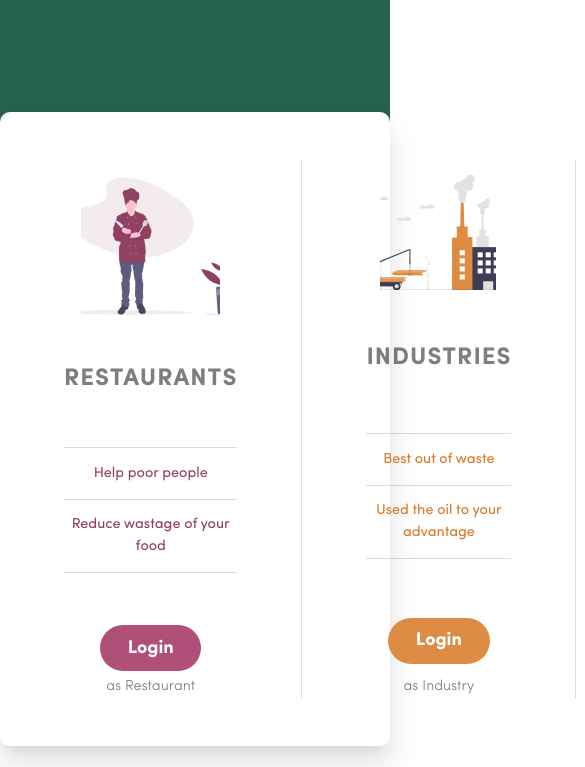
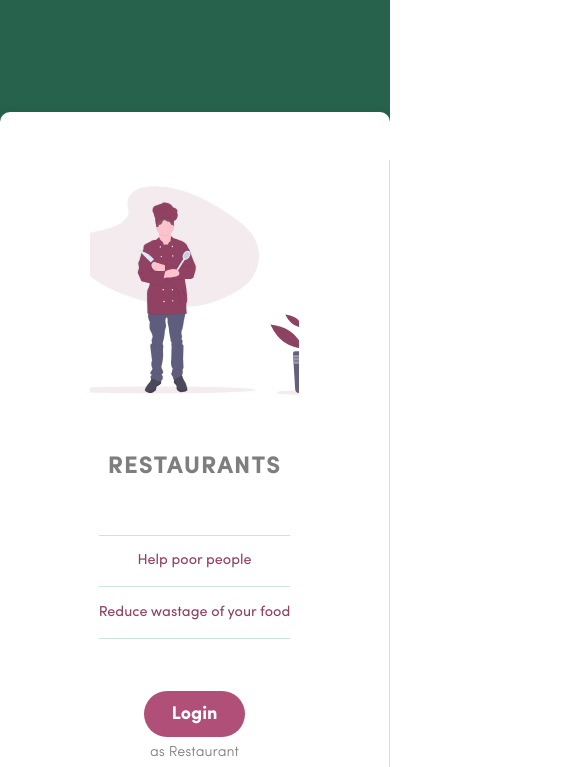
Before and after one commit to Sarans13/Resatiate, a website: page index.html in a window 390 px wide. Shown: the part 846-1613 px from the top of the page, 585 px wide, since content can reach past the window. Drawn offline with Linux system fonts and the light colour scheme.

Commit message:
made a litttle responsive

```diff
--- a/public/css/index_cards.css
+++ b/public/css/index_cards.css
@@ -35,18 +35,11 @@
 
 .pricing-table
 {
-	box-shadow: 0px 10px 13px -6px rgba(0, 0, 0, 0.08), 0px 20px 31px 3px rgba(0, 0, 0, 0.09), 0px 8px 20px 7px rgba(0, 0, 0, 0.02);
-	display: flex;
-	flex-direction: column;
-}
-
-
-.pricing-table
-{
 	text-align: center;
 	display: grid;
-	grid-template-columns: repeat(3, 1fr);
+	grid-template-columns: repeat(auto-fit, minmax(20em, 1fr));
 	padding: 3em 0;
+	box-shadow: 0px 10px 13px -6px rgba(0, 0, 0, 0.08), 0px 20px 31px 3px rgba(0, 0, 0, 0.09), 0px 8px 20px 7px rgba(0, 0, 0, 0.02);
 }
 
 .pricing-plan
--- a/public/css/style.scss
+++ b/public/css/style.scss
@@ -1,8 +1,8 @@
 .main
 {
 	position: relative;
+	min-height: 100vh;
 	min-height: 100svh;
-	min-height: 100vh;
 	display: grid;
 	place-items: center;
 	grid-template-rows: 6rem 3fr 1fr;
@@ -72,7 +72,8 @@
 .subtitle
 {
 	font-size: 3.5rem;
-	// max-width: min(60ch, 70%);
+	font-size: clamp(2rem, 5vw, 3.5rem);
+	max-width: clamp(90%, 4vw, 100%);
 	font-weight: 300;
 	line-height: 2ch;
 	text-align: center;
@@ -135,6 +136,7 @@
 {
 	border-radius: var(--border-radius-pill);
 }
+
 .join-us-btn
 {
 	border: none;
```
Also changed, not shown: public/css/style.css, 1 other file.
